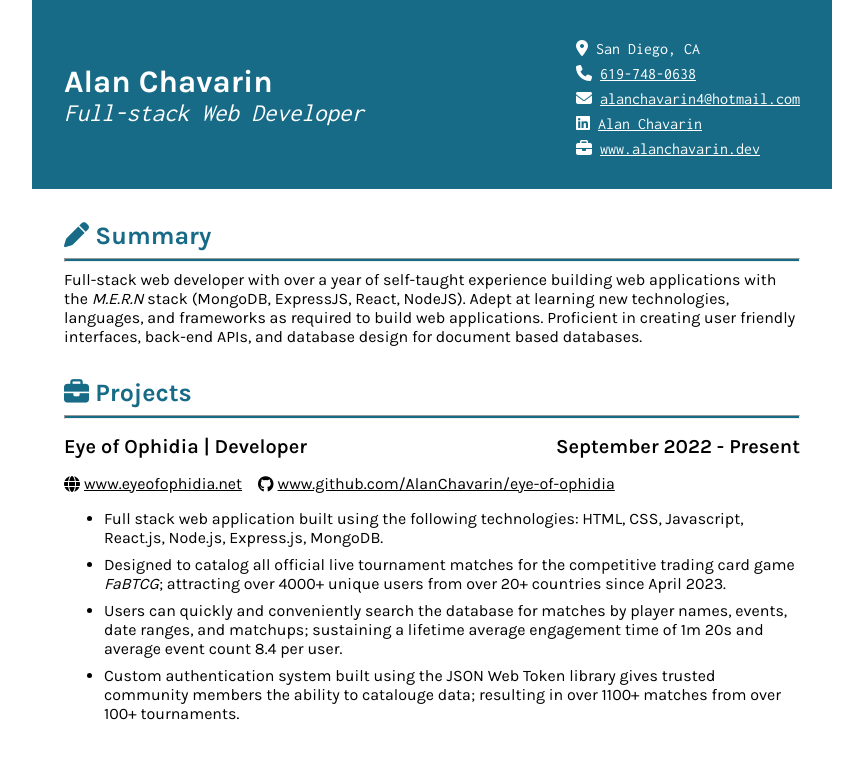
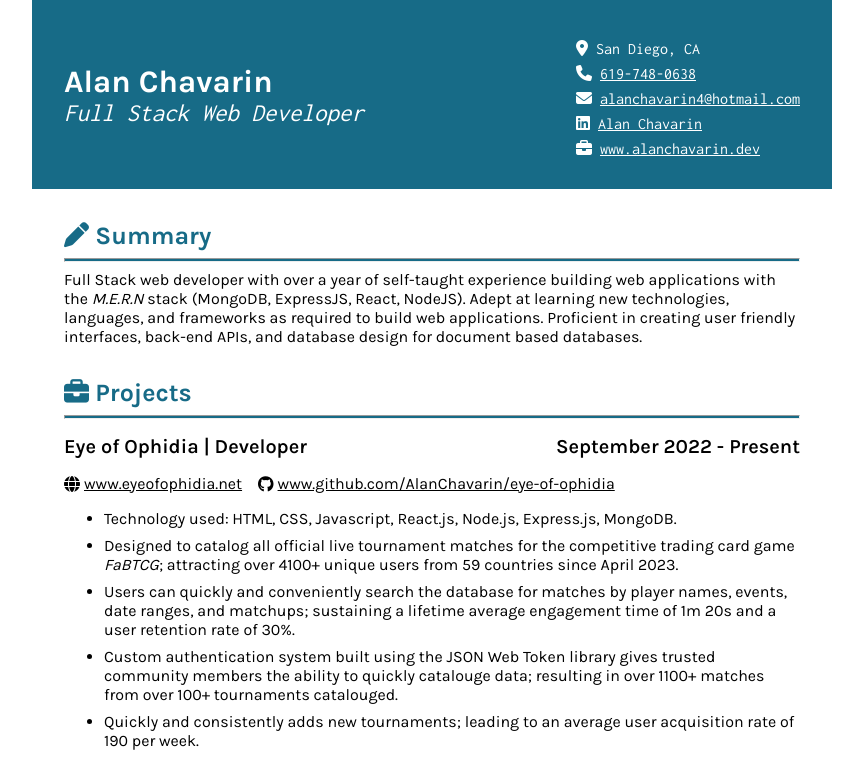
Before and after one commit to AlanChavarin/resume, a plain HTML site: page index.html in a window 1280 px wide. Shown: the top 768 px of the page, without its empty margins (208-1071 px from the left). Drawn offline with Linux system fonts and the light colour scheme.

Commit message:
metrics improvements

```diff
--- a/index.html
+++ b/index.html
@@ -22,7 +22,7 @@
     <div class="header">
         <div>
             <div class="name">Alan Chavarin</div>
-            <div class="title"><em>Full-stack Web Developer</em></div>
+            <div class="title"><em>Full Stack Web Developer</em></div>
         </div>
         <div class="contact">
             <div>
@@ -66,7 +66,7 @@
 
             <div class="sectionDetailsText">
                 <div class="textItem">
-                    Full-stack web developer with over a year of self-taught experience building web applications with the <em>M.E.R.N</em> stack (MongoDB, ExpressJS, React, NodeJS). Adept at learning new technologies, languages, and frameworks as required to build web applications. Proficient in creating user friendly interfaces, back-end APIs, and database design for document based databases.
+                    Full Stack web developer with over a year of self-taught experience building web applications with the <em>M.E.R.N</em> stack (MongoDB, ExpressJS, React, NodeJS). Adept at learning new technologies, languages, and frameworks as required to build web applications. Proficient in creating user friendly interfaces, back-end APIs, and database design for document based databases.
                 </div>
             </div>
 
@@ -104,16 +104,19 @@
             <div class="sectionDetailsText">
                 <ul class="bodyList">
                     <li class="textItem">
-                        Full stack web application built using the following technologies: HTML, CSS, Javascript, React.js, Node.js, Express.js, MongoDB.
+                        Technology used: HTML, CSS, Javascript, React.js, Node.js, Express.js, MongoDB.
                     </li>
                     <li class="textItem">
-                        Designed to catalog all official live tournament matches for the competitive trading card game <em>FaBTCG</em>; attracting over 4000+ unique users from over 20+ countries since April 2023.
+                        Designed to catalog all official live tournament matches for the competitive trading card game <em>FaBTCG</em>; attracting over 4100+ unique users from 59 countries since April 2023.
                     </li class="textItem">
                     <li class="textItem">
-                        Users can quickly and conveniently search the database for matches by player names, events, date ranges, and matchups; sustaining a lifetime average engagement time of 1m 20s and average event count 8.4 per user.
+                        Users can quickly and conveniently search the database for matches by player names, events, date ranges, and matchups; sustaining a lifetime average engagement time of 1m 20s and a user retention rate of 30%.
                     </li>
                     <li class="textItem">
-                        Custom authentication system built using the JSON Web Token library gives trusted community members the ability to catalouge data; resulting in over 1100+ matches from over 100+ tournaments.
+                        Custom authentication system built using the JSON Web Token library gives trusted community members the ability to quickly catalouge data; resulting in over 1100+ matches from over 100+ tournaments catalouged.
+                    </li>
+                    <li class="textItem">
+                        Quickly and consistently adds new tournaments; leading to an average user acquisition rate of 190 per week.
                     </li>
                 </ul>
             </div>
```
